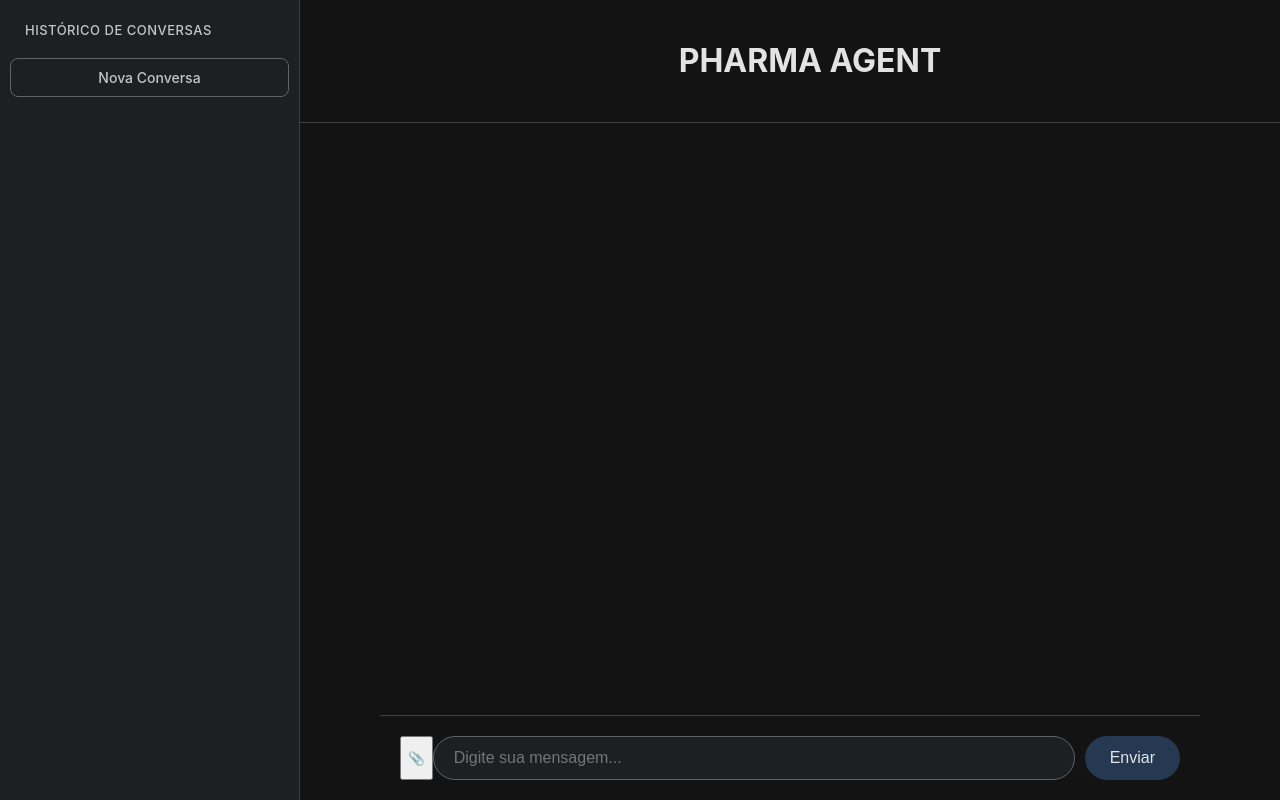
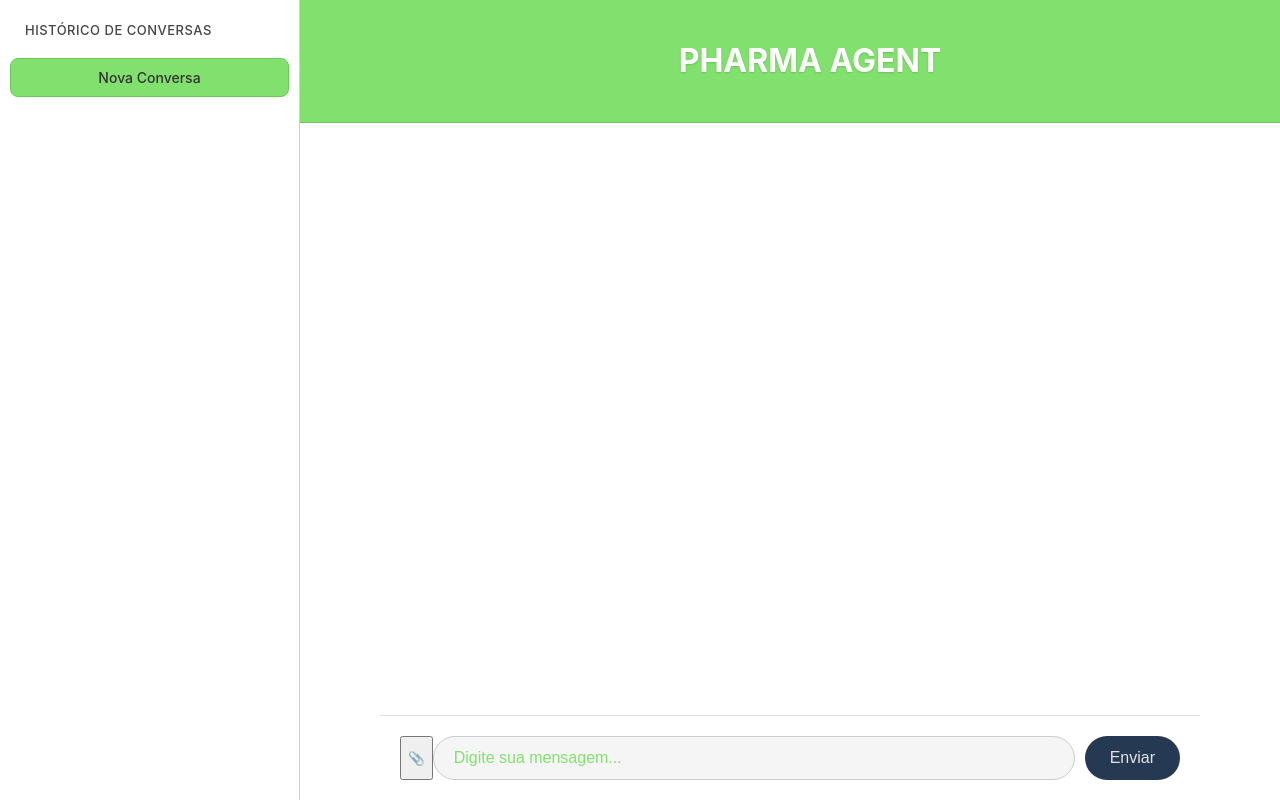
Before and after one commit to augdev1/pharmagent, a Django app: template agnoframework/chat/templates/chat/index.html in a window 1280 px wide. Run offline with Django 5.2, Linux system fonts and the light colour scheme; the template is opened without the code that fills it, so the values that code supplies are empty; some web fonts are replaced.

Commit message:
UI: update colors - white background for sidebar/chat, #82E06E for header and new-chat button/placeholder

```diff
--- a/agnoframework/chat/static/chat/style.css
+++ b/agnoframework/chat/static/chat/style.css
@@ -7,8 +7,8 @@ html, body {
 
 body {
     font-family: 'Google Sans', -apple-system, BlinkMacSystemFont, "Segoe UI", Roboto, Helvetica, Arial, sans-serif;
-    background-color: #131314;
-    color: #E3E3E3;
+    background-color: #ffffff;
+    color: #1a1a1a;
     box-sizing: border-box;
 }
 
@@ -26,9 +26,9 @@ body {
 .sidebar {
     width: 300px;
     flex: 0 0 300px;
-    background-color: #1E1F20;
+    background-color: #ffffff;
     padding: 12px 10px;
-    border-right: 1px solid #3C4043;
+    border-right: 1px solid #d0d0d0;
     display: flex;
     flex-direction: column;
     box-sizing: border-box;
@@ -58,7 +58,7 @@ body {
 
 .sidebar h2 {
     margin: 10px 15px;
-    color: #C4C7C5;
+    color: #444444;
     font-size: 13px;
     font-weight: 500;
     text-transform: uppercase;
@@ -82,9 +82,9 @@ body {
     width: auto;
     margin: 10px 0;
     padding: 12px 15px;
-    background-color: #1E1F20;
-    color: #E3E3E3;
-    border: 1px solid #5F6368;
+    background-color: #82E06E;
+    color: #ffffff;
+    border: 1px solid #6ac957;
     border-radius: 8px;
     text-align: center;
     text-decoration: none;
@@ -95,13 +95,13 @@ body {
 }
 
 .new-chat-button:hover {
-    background-color: #282A2C;
+    background-color: #6ac957;
 }
 
 .sidebar a {
     display: block;
     padding: 10px 15px;
-    color: #C4C7C5;
+    color: #333333;
     text-decoration: none;
     border-radius: 8px;
     font-size: 14px;
@@ -109,12 +109,12 @@ body {
 }
 
 .sidebar a:hover {
-    background-color: #282A2C;
+    background-color: #f0f0f0;
 }
 
 .sidebar a.active {
-    background-color: #3C4043;
-    color: #E3E3E3;
+    background-color: #e0f7da;
+    color: #1a1a1a;
 }
 
 .chat-container {
@@ -123,7 +123,7 @@ body {
     flex-direction: column;
     max-width: 100%;
     height: 100vh;
-    background-color: #131314;
+    background-color: #ffffff;
     position: relative;
     overflow: hidden; /* Prevent content from overflowing */
 }
@@ -163,7 +163,7 @@ body {
     display: none;
     background: none;
     border: none;
-    color: #E3E3E3;
+    color: #ffffff;
     font-size: 24px;
     padding: 10px;
     cursor: pointer;
@@ -185,8 +185,8 @@ body {
         position: sticky;
         bottom: env(safe-area-inset-bottom);
         z-index: 1200; /* keep input above messages */
-        box-shadow: 0 -6px 18px rgba(0,0,0,0.45);
-        background: #131314;
+        box-shadow: 0 -6px 18px rgba(0,0,0,0.08);
+        background: #ffffff;
         margin-top: auto;
         height: var(--input-height);
         display: flex;
@@ -386,11 +386,11 @@ body {
 .chat-input {
     display: flex;
     padding: 20px;
-    border-top: 1px solid #3C4043;
+    border-top: 1px solid #e0e0e0;
     margin-top: auto;
     position: sticky;
     bottom: 0;
-    background: #131314;
+    background: #ffffff;
     z-index: 100;
     width: 100%;
     max-width: 820px;
@@ -400,12 +400,17 @@ body {
 
 #user-message {
     flex-grow: 1;
-    border: 1px solid #5F6368;
-    background-color: #1E1F20;
-    color: #E3E3E3;
+    border: 1px solid #cccccc;
+    background-color: #f5f5f5;
+    color: #1a1a1a;
     border-radius: 24px;
     padding: 12px 20px;
     font-size: 16px;
+}
+
+#user-message::placeholder {
+    color: #82E06E;
+    opacity: 1;
 }
 
 #send-button {
@@ -427,11 +432,16 @@ body {
 
 .chat-header {
     padding: 20px;
-    border-bottom: 1px solid #3C4043;
-    background: #131314;
+    border-bottom: 1px solid #6ac957;
+    background: #82E06E;
     position: sticky;
     top: 0;
     z-index: 100;
     width: 100%;
     text-align: center;
 }
+
+.chat-header h1, .page-title {
+    color: #ffffff;
+    text-shadow: 0 1px 2px rgba(0,0,0,0.15);
+}
```
Also changed, not shown: prompts.py (+67 -11 lines).
